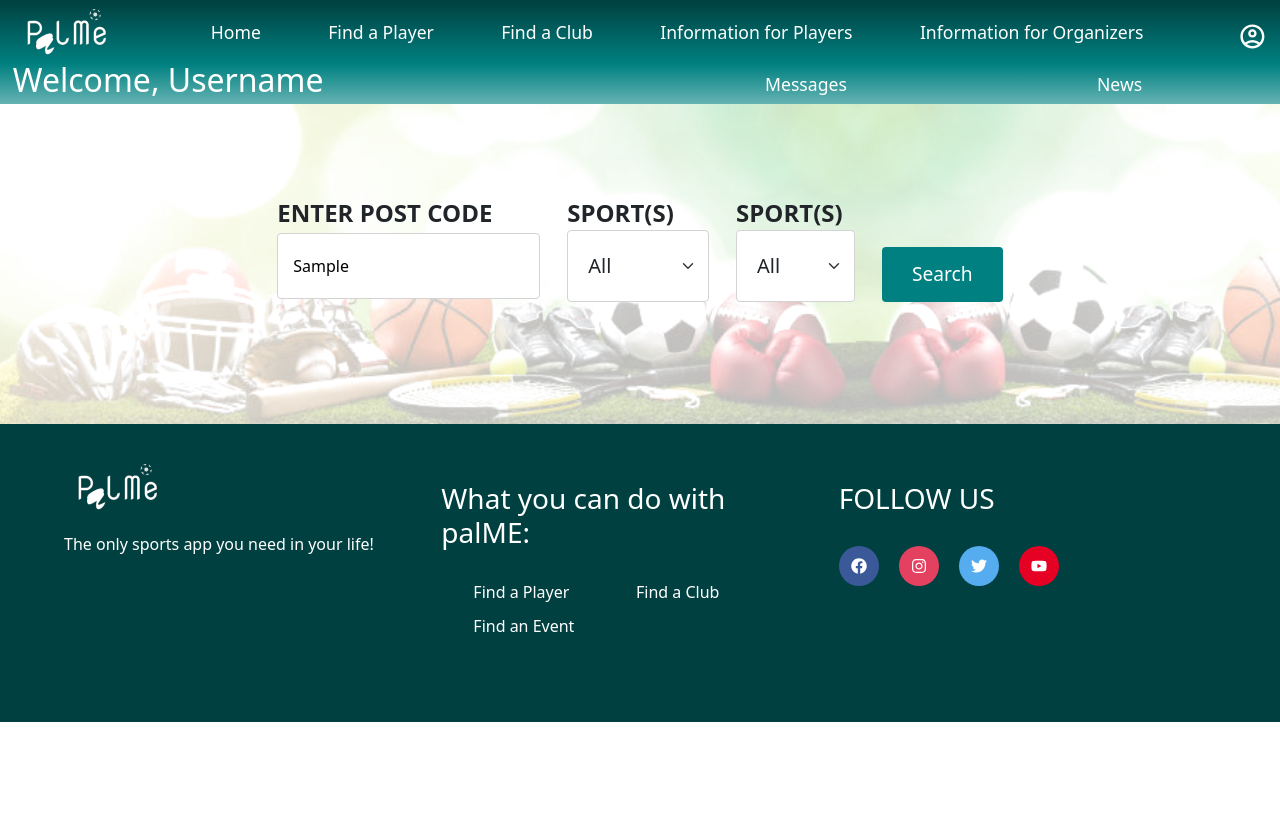
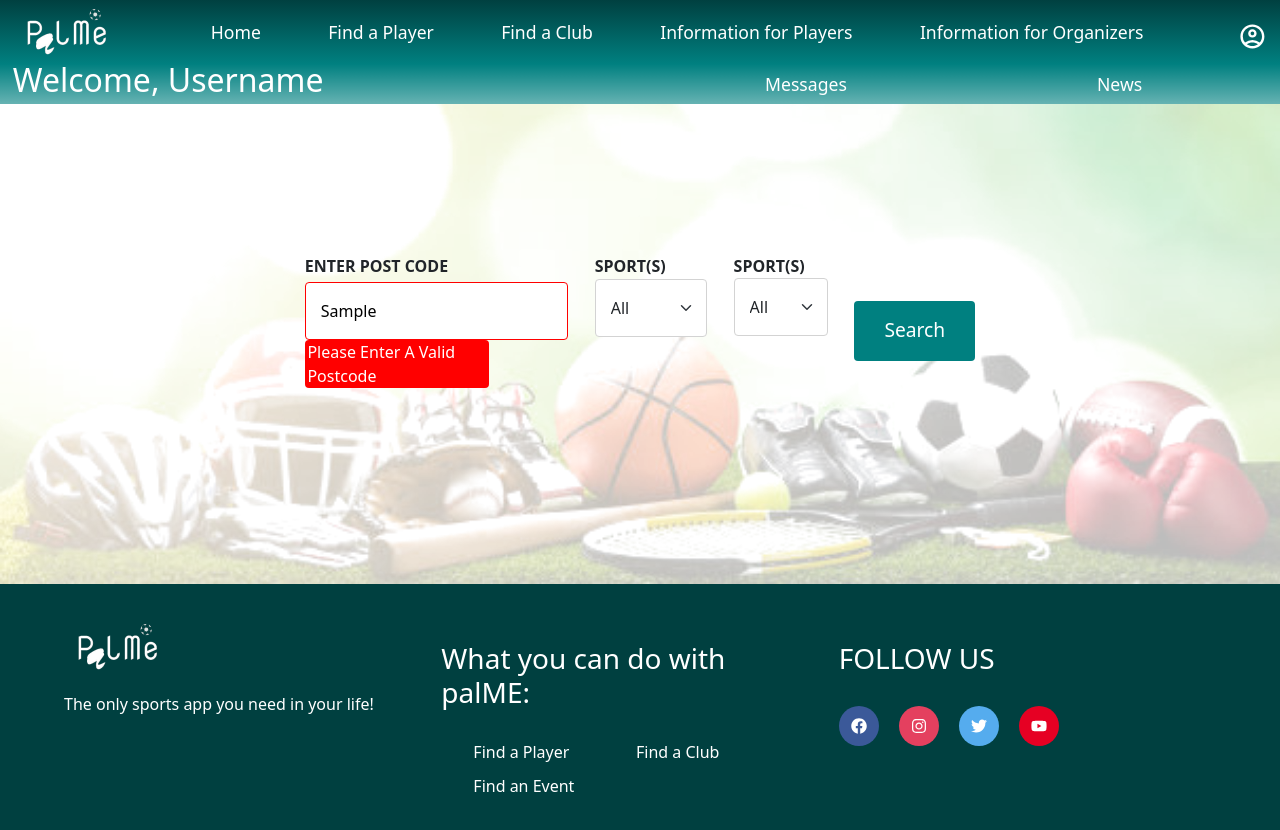
Before and after one commit to AnetaGancheva/PAL_ME_APP-TechLabs, a React (Create React App) app in the folder pal-me/: page /findclub in a window 1280 px wide. Both pictures are taken after typing "Sample" into the empty fields and a click on the button "Search". Shown: the top 830 px of the page. Before the commit the page ends 800 px from the top, so only its background shows below. Built offline with nearby package versions, Linux system fonts and the light colour scheme.

Commit message:
added a google map to pop up as a result if the user entered a valid postcode and adjusted the height of the search bar based on from which oage is rendered and if the photo of the map will be shown or not

```diff
--- a/pal-me/src/Context.jsx
+++ b/pal-me/src/Context.jsx
@@ -14,6 +14,11 @@ export const GlobalProvider = ({children}) => {
     const [isChecked, setIsChecked] = useState(true);
     // dropdown select form for showing options for sports on find a player etc
     const[currentEmailId, setCurrentEMailId]=useState(null);
+    // state for postcode in the text input
+    const [postcodeInput, setPostcodeInput] = useState('')
+    // for invalid inputs
+    const [error, setError]  = useState('')
+    const [isValid, setIsValid]  = useState(false)
 
     // actions
     const handleNavToggle = () => {
@@ -40,16 +45,36 @@ export const GlobalProvider = ({children}) => {
         setCurrentEMailId(email_id);
     }
 
+    // to handle the text input when the user enter a post code
+    const handlePostcodeInput = (e) => {
+        setPostcodeInput(e.target.value)
+    }
+
+    const handleSubmit = () => {
+        const regex = /^[1-9][0-9]{3} ?(?!sa|sd|ss)[a-z]{2}$/
+        if (postcodeInput.match(regex)){
+            setIsValid(true)
+            setError('')
+        } else {
+            setError("Please Enter A Valid Postcode ")
+            setIsValid(false)
+        }
+    }
     return (<GlobalContext.Provider value={{
         isLogged,
         showDropdownMenu,
         isChecked,
         currentEmailId,
+        postcodeInput,
+        error,
+        isValid,
+        handlePostcodeInput,
         handleRadioChecked,
         handleNavToggle,
         handleDropdownMenu,
         handleLogout,
-        setCurrentEMailId
+        setCurrentEMailId,
+        handleSubmit
     } }>
         {children}
     </GlobalContext.Provider>)
--- a/pal-me/src/additionalStyles.css
+++ b/pal-me/src/additionalStyles.css
@@ -1,5 +1,5 @@
 .form-style{
-    padding: 20px !important;
+    padding:  16px 15px !important;
     border-radius: 4px !important;
     background-color: white !important;
     border: 1px solid lightgray !important;
--- a/pal-me/src/components/FormGroup.js
+++ b/pal-me/src/components/FormGroup.js
@@ -1,16 +1,19 @@
 import styled from 'styled-components';
+import { GlobalContext } from '../Context'
+import {useContext} from 'react';
 
-const Form = styled.div`
+const Form = styled.form`
     margin-right: 3% !important;
     margin-bottom: 3% !important;
 `
-const Title = styled.h4`
+const Title = styled.h6`
     font-weight: 600 !important;
     text-transform: uppercase !important;
     margin-bottom: 2% !important;
 `
 
 const FormGroup = ({title, input}) => {
+
   return (
     <Form>
         <Title>{title}</Title>
--- a/pal-me/src/components/InputText.js
+++ b/pal-me/src/components/InputText.js
@@ -1,17 +1,28 @@
-import { Label } from 'recharts';
 import styled from 'styled-components';
 import '../additionalStyles.css'
+import { GlobalContext } from '../Context'
+import {useContext} from 'react';
 
 const Input = styled.input`
-    padding: 20px 15px;
+    padding: 16px 15px;
     border-radius: 4px;
-    border: 1px solid lightgray;
+    border: ${props => props.error !== '' ? '1px solid red' : '1px solid lightgray'};
+`
+const Error = styled.p`
+   color: white;
+   background-color: red;
+   border-radius: 4px;
+   padding: 0 1%;
+   width: 70%
 `
 
-const InputText = ({label}) => {
+const InputText = () => {
+  const {handlePostcodeInput, error} = useContext(GlobalContext)
+
   return <>
-      <Label>{Label}</Label>
-      <Input className="input-style" type="text"/>
+      <Input className="input-style" type="text" onChange={(e) => handlePostcodeInput(e)} error={error}/>
+      {error ? <Error>{error}</Error> : ''}
+      <Error/>
   </>
 
 };
--- a/pal-me/src/components/Navbar.jsx
+++ b/pal-me/src/components/Navbar.jsx
@@ -124,7 +124,6 @@ const Navbar = () => {
 
     const {isLogged, showDropdownMenu, handleDropdownMenu, handleLogout} = useContext(GlobalContext)
 
-    console.log(showDropdownMenu)
     return (
        <>
             <Container>
--- a/pal-me/src/components/Search.js
+++ b/pal-me/src/components/Search.js
@@ -1,11 +1,13 @@
-import React from 'react';
+import { GlobalContext } from '../Context'
+import {useContext} from 'react';
 import styled from 'styled-components';
 import Button from './SearchButton'
 import backgroundPhoto from "../images/Search_photo_transparent_3.png"
 
+
 const Container = styled.div`
     width: 100%;
-    height: 40vh;
+    height: ${props => props.isValid ? "20vh" : props.height};
     background: url(${backgroundPhoto});
     background-size: cover;
     display: flex;
@@ -19,12 +21,13 @@ const Wrapper = styled.div`
     justify-content: center;
 `
 const SubmitContainer = styled.div`
-    align-self: flex-end;
+    align-self: center;
     margin-bottom: 3%;
 `
-const Search = ({children}) => {
+const Search = ({children, height}) => {
+    const {isValid} = useContext(GlobalContext)
   return (
-      <Container>
+      <Container isValid={isValid} height={height}>
           <Wrapper>
            {children}
             <SubmitContainer>
--- a/pal-me/src/components/SearchButton.js
+++ b/pal-me/src/components/SearchButton.js
@@ -1,11 +1,13 @@
 import styled from "styled-components";
+import { GlobalContext } from '../Context'
+import {useContext} from 'react';
 
 
 const Button = styled.button`
     background-color: teal;
     border: none;
     border-radius: 4px;
-    height: 55px;
+    height: 60px;
     padding: 0px 30px;
     font-size: 1.2rem;
     color: white;
@@ -17,7 +19,8 @@ const Button = styled.button`
     }
 `
 const SearchButton = () => {
-  return <Button>Search</Button>;
+  const {handleSubmit} = useContext(GlobalContext)
+  return <Button  onClick={() => handleSubmit()}>Search</Button>;
 };
 
 export default SearchButton;
--- a/pal-me/src/components/SelectInput.js
+++ b/pal-me/src/components/SelectInput.js
@@ -10,9 +10,9 @@ const Option = styled.option`
 
 const SelectInput = ({options}) => {
   return (
-    <Form.Select aria-label="Default select example" size="lg" className="form-style">
+    <Form.Select aria-label="Default select example" className="form-style">
         <Option>All</Option>
-        {options.map( (option,index) => <Option value={index}>{option.value}</Option>)}
+        {options.map( (option,index) => <Option key={index}>{option.value}</Option>)}
 </Form.Select>
   );
 };
--- a/pal-me/src/pages/FindClubs.js
+++ b/pal-me/src/pages/FindClubs.js
@@ -1,4 +1,5 @@
-import React from 'react';
+import { GlobalContext } from '../Context'
+import {useContext} from 'react';
 import Footer from '../components/Footer';
 import Navbar from '../components/Navbar';
 import Search from '../components/Search'
@@ -6,15 +7,24 @@ import InputText from '../components/InputText';
 import FormGroup from '../components/FormGroup';
 import SelectInput from '../components/SelectInput';
 import {Sports} from '../data'
+import map from '../images/map.png'
+import styled from 'styled-components';
 
+const Image = styled.img`
+  width: 100%;;
+  border: teal dashed 2px;
+  border-radius: 4px;
+`
 const FindClubs = () => {
+  const {isValid} = useContext(GlobalContext)
   return <>
       <Navbar/>
-    <Search>
+    <Search  height='60vh'>
         <FormGroup title="Enter Post code" input={<InputText/>}/>
         <FormGroup title="sport(s)" input={<SelectInput options={Sports}/>}/>
         <FormGroup title="sport(s)" input={<SelectInput options={[{value:"indoor"}, {value:"outdoor"}]}/>}/>
     </Search>
+    { isValid ?  <Image src={map}/> : ''}
     <Footer/>
   </>;
 };
--- a/pal-me/src/pages/FindPlayers.js
+++ b/pal-me/src/pages/FindPlayers.js
@@ -1,4 +1,6 @@
-import React from 'react';
+import { GlobalContext } from '../Context'
+import {useContext} from 'react';
+import styled from 'styled-components';
 import Footer from '../components/Footer';
 import Navbar from '../components/Navbar';
 import Search from '../components/Search'
@@ -6,17 +8,25 @@ import InputText from '../components/InputText';
 import FormGroup from '../components/FormGroup';
 import SelectInput from '../components/SelectInput';
 import {Sports} from '../data'
+import map from '../images/map.png'
 
+const Image = styled.img`
+  width: 100%;;
+  border: teal dashed 2px;
+  border-radius: 4px;
+`
 const FindPlayers = () => {
+  const {isValid} = useContext(GlobalContext)
   return <>
     <Navbar/>
-    <Search>
+    <Search  height='60vh'>
     <FormGroup title="Enter Post code" input={<InputText/>}/>
     <FormGroup title="sport(s)" input={<SelectInput options={Sports}/>}/>
     <FormGroup title="Gender" input={<SelectInput options={[{value: "female"}, {value : "male"}]}/>}/>
     <FormGroup title="age" input={<SelectInput options={[{value:"12-18"},{value:"Above 18"},{value:"18-25"},{value:"25-45"},{value:"Above 50"}]}/>}/>
     <FormGroup title="level" input={<SelectInput options={[{value:"Beginner"},{value:"Intermediate"},{value:"Advanced"}]}/>}/>
     </Search>
+    { isValid ?  <Image src={map}/> : ''}
     <Footer/>
   </>;
 };
--- a/pal-me/src/pages/Home.jsx
+++ b/pal-me/src/pages/Home.jsx
@@ -84,7 +84,7 @@ const Home = () => {
                     </ImgContainer>
                 </Wrapper>
             </Container>
-            <Search>
+            <Search height='40vh'>
                 <FormGroup title="I'm looking for..." input={<RadioInput/>}/>
                 <FormGroup title="Enter Post code" input={<InputText/>}/>
                 <FormGroup title="sport(s)" input={<SelectInput options={Sports}/>}/>
--- a/pal-me/src/pages/Messages.jsx
+++ b/pal-me/src/pages/Messages.jsx
@@ -2,7 +2,7 @@
 
 import Navbar from '../components/Navbar';
 import React from 'react';
-import 'font-awesome/css/font-awesome.min.css';
+// import 'font-awesome/css/font-awesome.min.css';
 import '../stylingFormsAndSelectFields.css';
 import 'bootstrap/dist/css/bootstrap.min.css';
 
```
Also changed, not shown: pal-me/src/images/map.jpeg (added), 1 other file (tests, documents, lock files or other folders).
